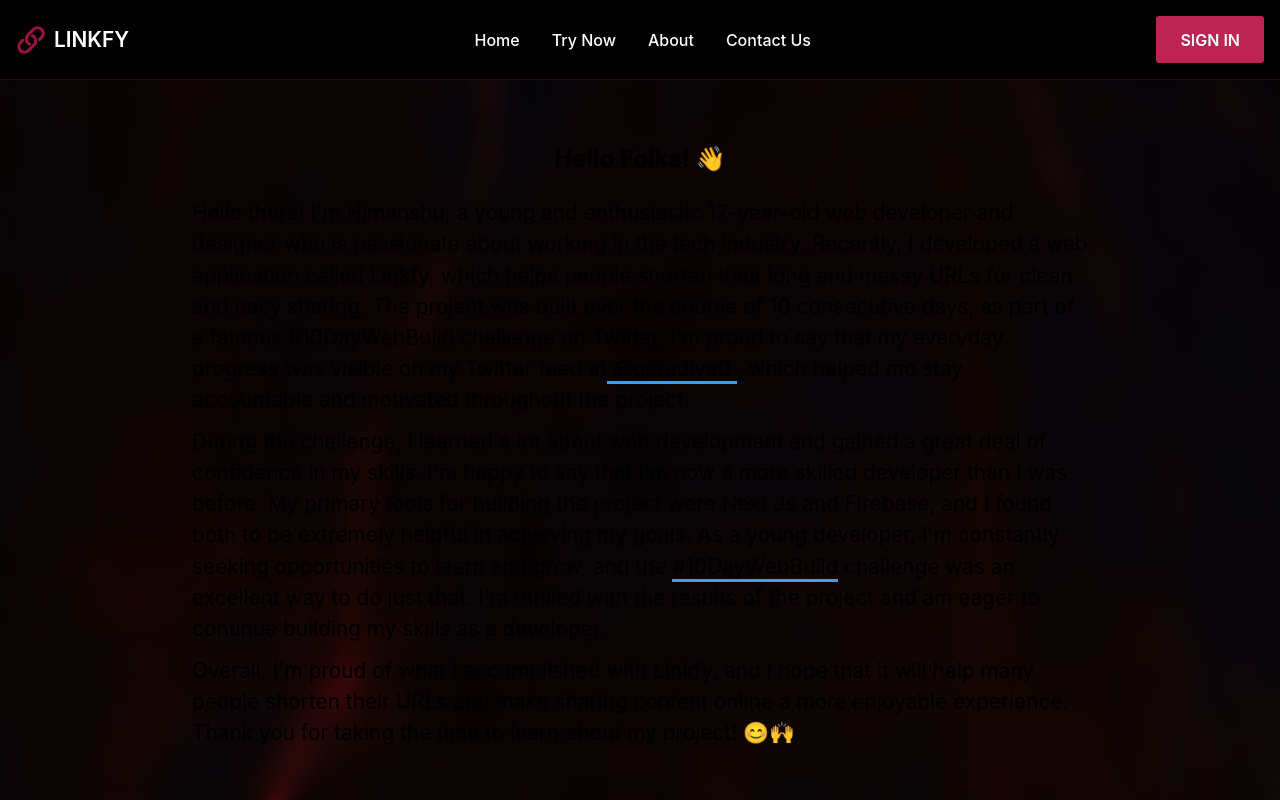
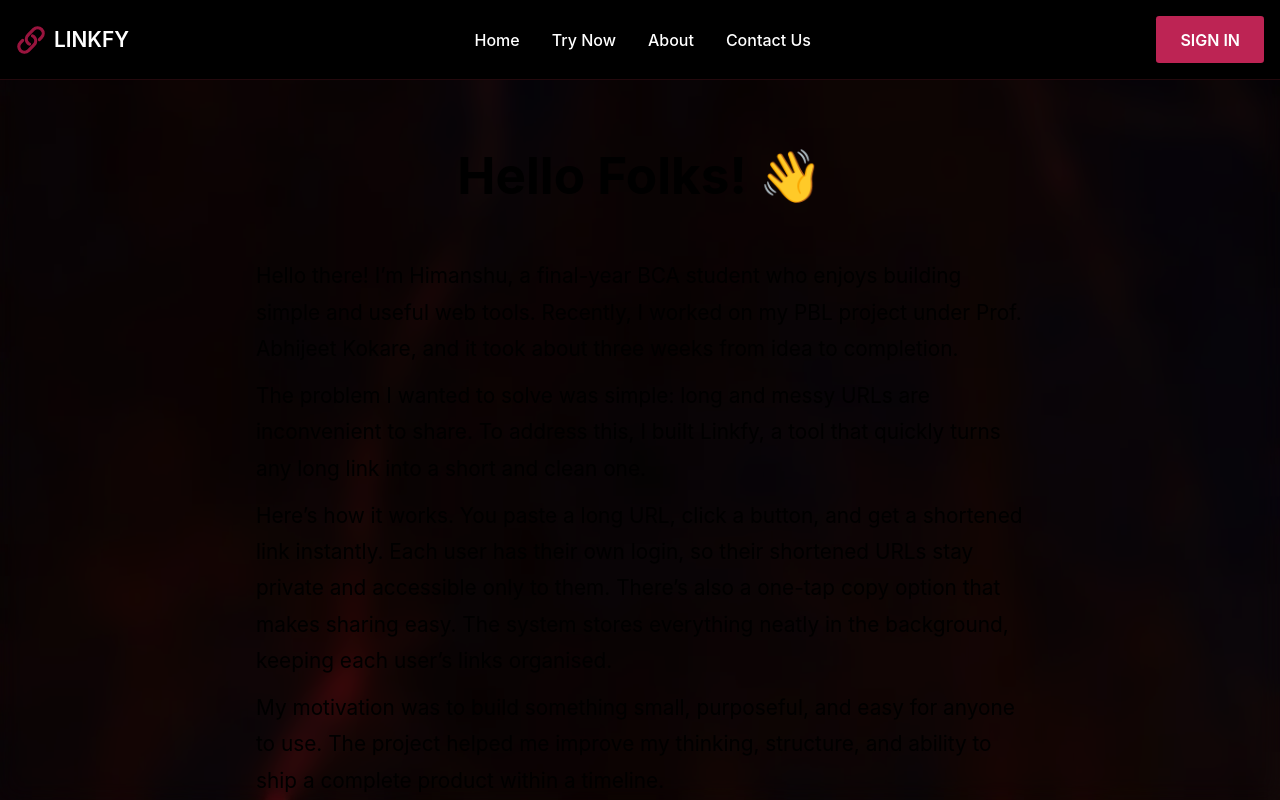
Before and after one commit to gabbar-singhh/linkfy, a Next.js app: page /about in a window 1280 px wide. Built offline with nearby package versions, Linux system fonts and the light colour scheme.

Commit message:
clg final

```diff
--- a/pages/about.js
+++ b/pages/about.js
@@ -24,34 +24,33 @@
         <h2>Hello Folks! 👋</h2>
         <div className={styles.Content}>
           <p>
-            Hello there! I'm Himanshu, a young and enthusiastic 17-year-old web
-            developer and designer who is passionate about working in the tech
-            industry. Recently, I developed a web application called Linkfy,
-            which helps people shorten their long and messy URLs for clean and
-            easy sharing. The project was built over the course of 10
-            consecutive days, as part of a famous #10DayWebBuild challenge on
-            Twitter. I'm proud to say that my everyday progress was visible on
-            my Twitter feed at
-            <span onClick={openTwitterAcc}> @garadiya0 </span>, which helped me
-            stay accountable and motivated throughout the project.
+            Hello there! I’m Himanshu, a final-year BCA student who enjoys
+            building simple and useful web tools. Recently, I worked on my PBL
+            project under Prof. Abhijeet Kokare, and it took about three weeks
+            from idea to completion.
           </p>
           <p>
-            During the challenge, I learned a lot about web development and
-            gained a great deal of confidence in my skills. I'm happy to say
-            that I'm now a more skilled developer than I was before. My primary
-            tools for building the project were Next Js and Firebase, and I
-            found both to be extremely helpful in achieving my goals. As a young
-            developer, I'm constantly seeking opportunities to learn and grow,
-            and the <span onClick={openLink}> #10DayWebBuild</span> challenge
-            was an excellent way to do just that. I'm thrilled with the results
-            of the project and am eager to continue building my skills as a
-            developer.
+            The problem I wanted to solve was simple: long and messy URLs are
+            inconvenient to share. To address this, I built Linkfy, a tool that
+            quickly turns any long link into a short and clean one.
           </p>
           <p>
-            Overall, I'm proud of what I accomplished with Linkfy, and I hope
-            that it will help many people shorten their URLs and make sharing
-            content online a more enjoyable experience. Thank you for taking the
-            time to learn about my project! 😊🙌
+            Here’s how it works. You paste a long URL, click a button, and get a
+            shortened link instantly. Each user has their own login, so their
+            shortened URLs stay private and accessible only to them. There’s
+            also a one-tap copy option that makes sharing easy. The system
+            stores everything neatly in the background, keeping each user’s
+            links organised.
+          </p>
+          <p>
+            My motivation was to build something small, purposeful, and easy for
+            anyone to use. The project helped me improve my thinking, structure,
+            and ability to ship a complete product within a timeline.
+          </p>
+
+          <p>
+            Grateful to MIT-WPU and Prof. Kokare for the guidance and support
+            throughout the project.
           </p>
         </div>
       </section>
--- a/styles/About.module.css
+++ b/styles/About.module.css
@@ -10,17 +10,19 @@
 }
 
 .Main h2 {
+    font-size: 3.2rem;
     margin-bottom: 1em;
 }
 
 .Main .Content {
     font-size: 1.3em;
-    line-height: 1.5;
-    width: 70%;
+    line-height: 1.75;
+    width: 60%;
 }
 
 .Main .Content p {
     margin-bottom: 0.5em;
+    letter-spacing: -2%;
 }
 
 .Main .Content p span {
```
Also changed, not shown: pages/contact.js (+19 -11 lines), pages/index.js (+21 -41 lines), styles/Home.module.css (+51 -24 lines), public/email.png (added), public/profile-pic.jpeg (added).
